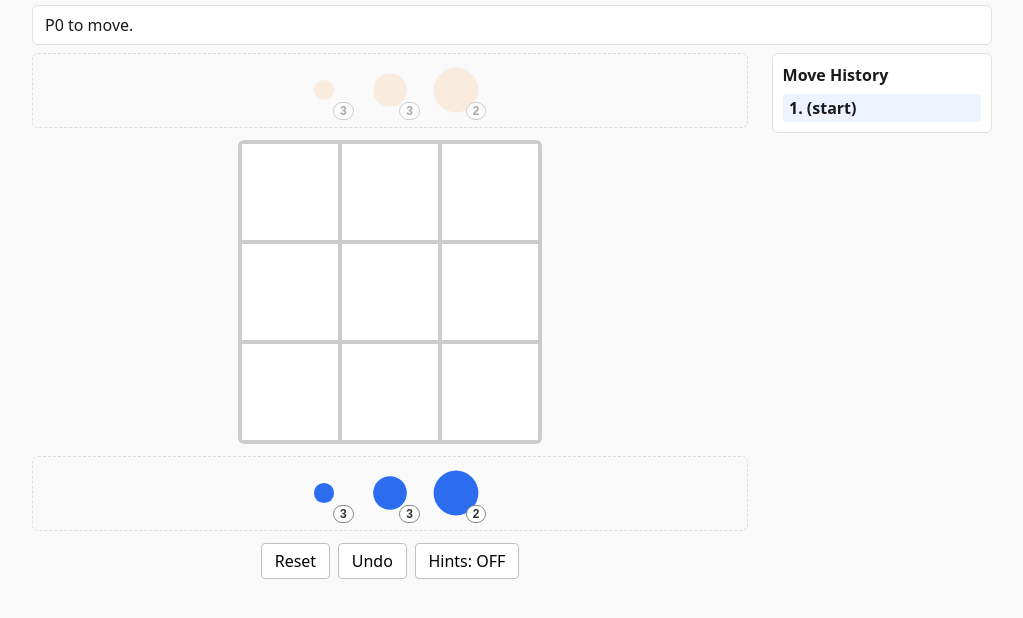
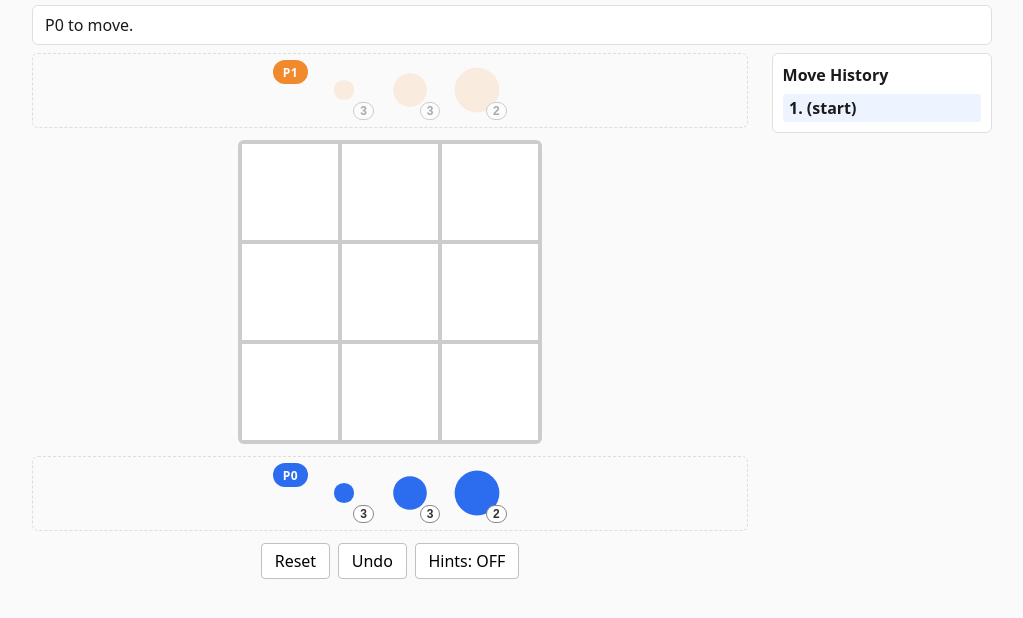
Before and after one commit to H-Mello/gobblet-solver, a website built with Vite: page web/index.html in a window 1280 px wide. Shown: the part 60-678 px from the top of the page, without its empty margins (128-1151 px from the left). Built offline with nearby package versions, Linux system fonts and the light colour scheme.

Commit message:
feat(web): add P0 / P1 label chip to each reserve panel
Color-coded pill chip (blue for P0, orange for P1) prepended to each
reserve row so it's obvious which side the row belongs to without
having to read piece colors.

Co-Authored-By: Claude Opus 4.7 <noreply@anthropic.com>

```diff
--- a/web/src/render.ts
+++ b/web/src/render.ts
@@ -71,7 +71,7 @@ function renderReserves(
   const active = currentPlayer(app) === player && gameStatus(state).kind === "ongoing";
   container.dataset["active"] = String(active);
   const sizes: Size[] = [1, 2, 3];
-  let html = "";
+  let html = `<span class="reserve-label">P${player}</span>`;
   for (const size of sizes) {
     const count = reserveOf(state, player, size);
     const enabled = active && count > 0;
--- a/web/src/styles.css
+++ b/web/src/styles.css
@@ -56,6 +56,21 @@ h2 { font-size: 1rem; margin: 0 0 0.5rem; }
 }
 
 .reserves[data-active="false"] .reserve-piece { pointer-events: none; }
+
+.reserve-label {
+  display: inline-flex;
+  align-items: center;
+  padding: 0 0.6rem;
+  height: 24px;
+  border-radius: 12px;
+  font-size: 0.75rem;
+  font-weight: 700;
+  letter-spacing: 0.03em;
+  color: #fff;
+  background: var(--p0);
+  user-select: none;
+}
+.reserves[data-player="1"] .reserve-label { background: var(--p1); }
 .reserves .reserve-piece {
   position: relative;
   width: 60px; height: 60px;
```
